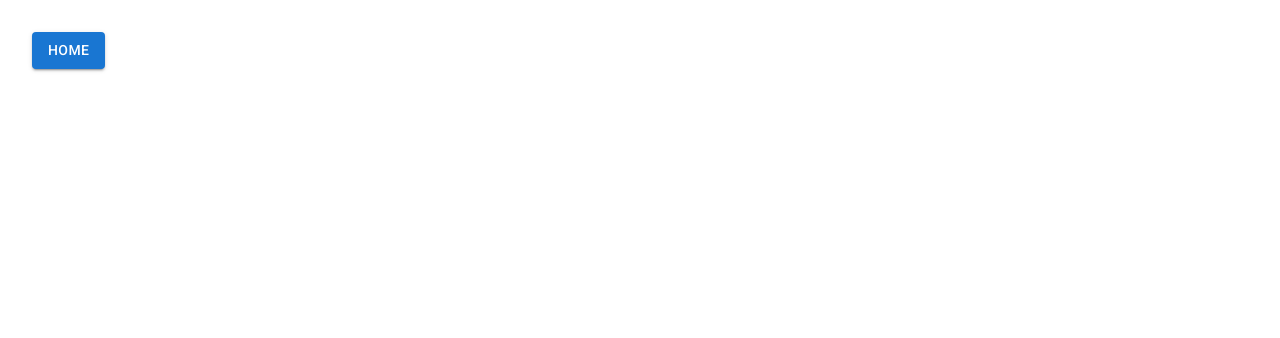
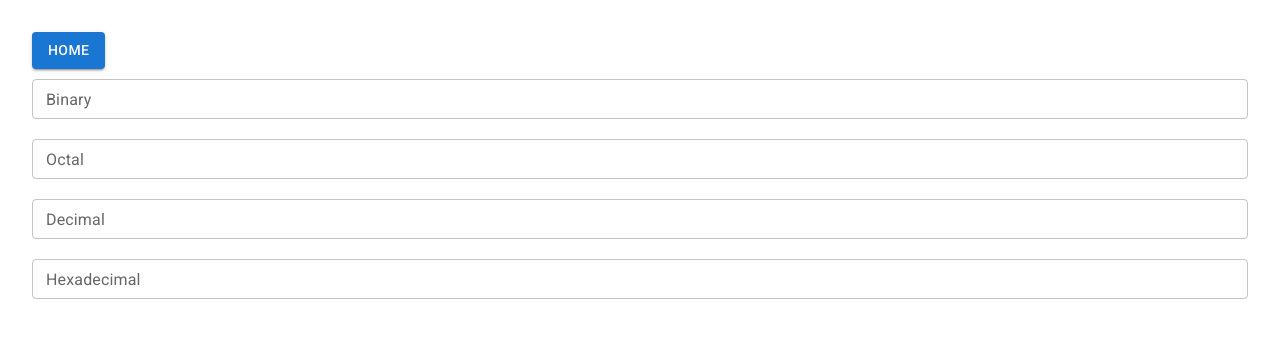
Before and after one commit to snct-ukai/webtoys, a React (Vite) app: page /base-conversion in a window 1280 px wide. Before the commit this address had no page. Shown: the top 338 px of the page. Built offline with nearby package versions, Linux system fonts and the light colour scheme.

Commit message:
update: add base conversion

```diff
--- a/src/App.tsx
+++ b/src/App.tsx
@@ -4,6 +4,7 @@ import Home from "./pages/Home.tsx";
 import QrGenerator from "./pages/QrGenerator.tsx";
 import ImageResize from "./pages/ImageResize.tsx";
 import Template from "./Template.tsx";
+import BaseConversion from "./pages/BaseConversion.tsx";
 
 function App() {
   return (
@@ -13,6 +14,7 @@ function App() {
           <Route path="/" element={<Home/>}/>
           <Route path="/qr-generator" element={<QrGenerator/>}/>
           <Route path="image-resize" element={<ImageResize/>}/>
+          <Route path="base-conversion" element={<BaseConversion/>}/>
         </Routes>
       </Template>
     </BrowserRouter>
--- /dev/null
+++ b/src/pages/BaseConversion.module.scss
@@ -0,0 +1,10 @@
+.container{
+    display: flex;
+    flex-direction: column;
+    align-items: center;
+    justify-content: center;
+    .item{
+        width: 100%;
+        margin: 10px 0;
+    }
+}
--- /dev/null
+++ b/src/pages/BaseConversion.tsx
@@ -0,0 +1,49 @@
+import {ChangeEvent, useState} from "react";
+import {TextField} from "@mui/material";
+import style from "./BaseConversion.module.scss";
+
+const BaseConversion = () => {
+  const [binary, setBinary] = useState("");
+  const [octal, setOctal] = useState("");
+  const [decimal, setDecimal] = useState("");
+  const [hexadecimal, setHexadecimal] = useState("");
+
+  const handleBinaryChange = (event: ChangeEvent<HTMLInputElement>) => {
+    setBinary(event.target.value);
+    setOctal(parseInt(event.target.value, 2).toString(8));
+    setDecimal(parseInt(event.target.value, 2).toString(10));
+    setHexadecimal(parseInt(event.target.value, 2).toString(16));
+  }
+
+  const handleOctalChange = (event: ChangeEvent<HTMLInputElement>) => {
+    setBinary(parseInt(event.target.value, 8).toString(2));
+    setOctal(event.target.value);
+    setDecimal(parseInt(event.target.value, 8).toString(10));
+    setHexadecimal(parseInt(event.target.value, 8).toString(16));
+  }
+
+  const handleDecimalChange = (event: ChangeEvent<HTMLInputElement>) => {
+    setBinary(parseInt(event.target.value, 10).toString(2));
+    setOctal(parseInt(event.target.value, 10).toString(8));
+    setDecimal(event.target.value);
+    setHexadecimal(parseInt(event.target.value, 10).toString(16));
+  }
+
+  const handleHexadecimalChange = (event: ChangeEvent<HTMLInputElement>) => {
+    setBinary(parseInt(event.target.value, 16).toString(2));
+    setOctal(parseInt(event.target.value, 16).toString(8));
+    setDecimal(parseInt(event.target.value, 16).toString(10));
+    setHexadecimal(event.target.value);
+  }
+
+  return (
+    <div className={style.container}>
+      <TextField className={style.item} label="Binary" value={binary} onChange={handleBinaryChange} size="small"/>
+      <TextField className={style.item} label="Octal" value={octal} onChange={handleOctalChange} size="small"/>
+      <TextField className={style.item} label="Decimal" value={decimal} onChange={handleDecimalChange} size="small"/>
+      <TextField className={style.item} label="Hexadecimal" value={hexadecimal} onChange={handleHexadecimalChange} size="small"/>
+    </div>
+  );
+}
+
+export default BaseConversion
--- a/src/pages/Home.tsx
+++ b/src/pages/Home.tsx
@@ -1,6 +1,6 @@
 import {useNavigate} from "react-router-dom";
 import Card from "../components/Card/Card.tsx";
-import {Image, QrCode} from "@mui/icons-material";
+import {Image, Numbers, QrCode} from "@mui/icons-material";
 import style from "./Home.module.scss";
 
 const Home = () => {
@@ -10,6 +10,7 @@ const Home = () => {
       <div className={style.container}>
         <Card title="QR Generator" onClick={() => router('/qr-generator')} className={style.item}><QrCode/></Card>
         <Card title="Image Resize" onClick={() => router('/image-resize')} className={style.item}><Image/></Card>
+        <Card title="Base Conversion" onClick={() => router('/base-conversion')} className={style.item}><Numbers/></Card>
       </div>
     </>
   )
```
